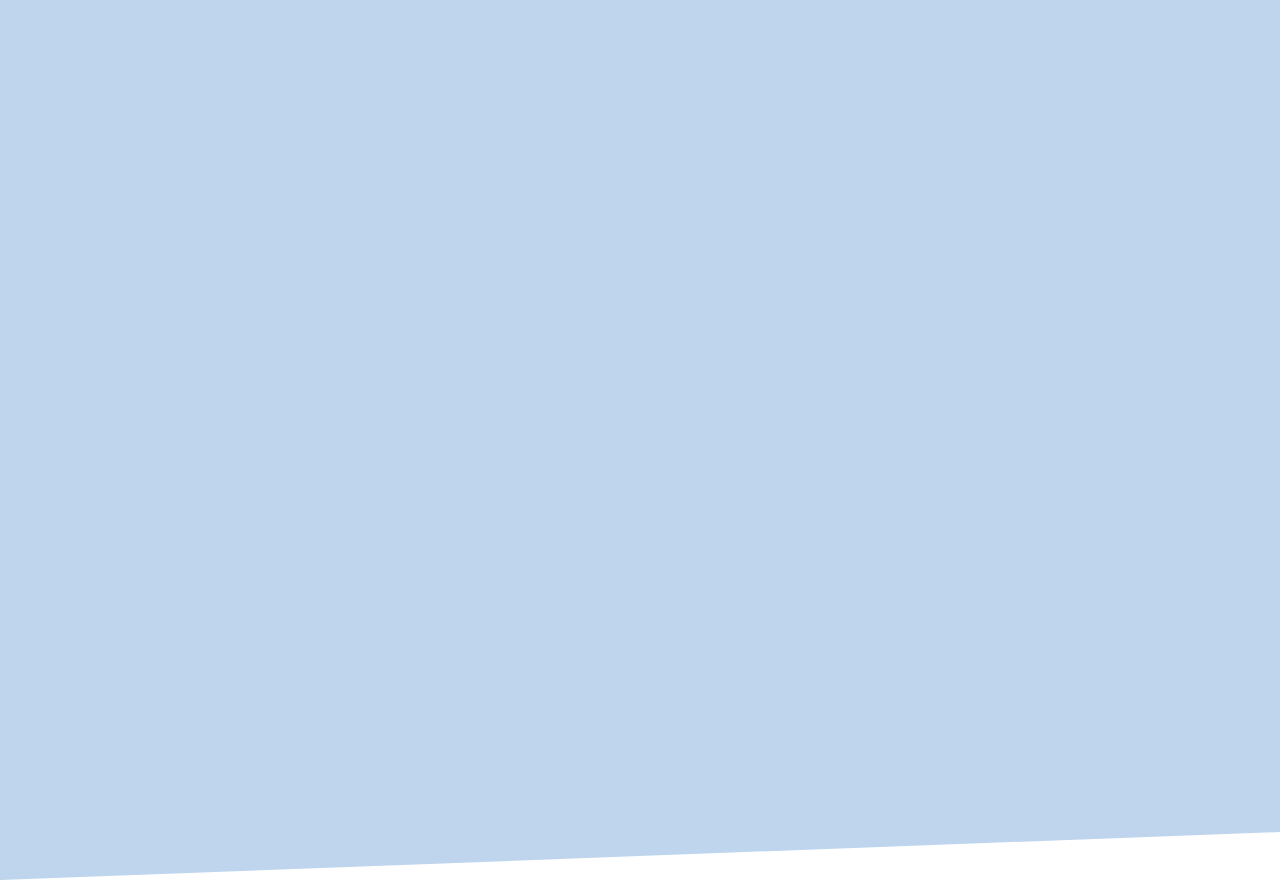
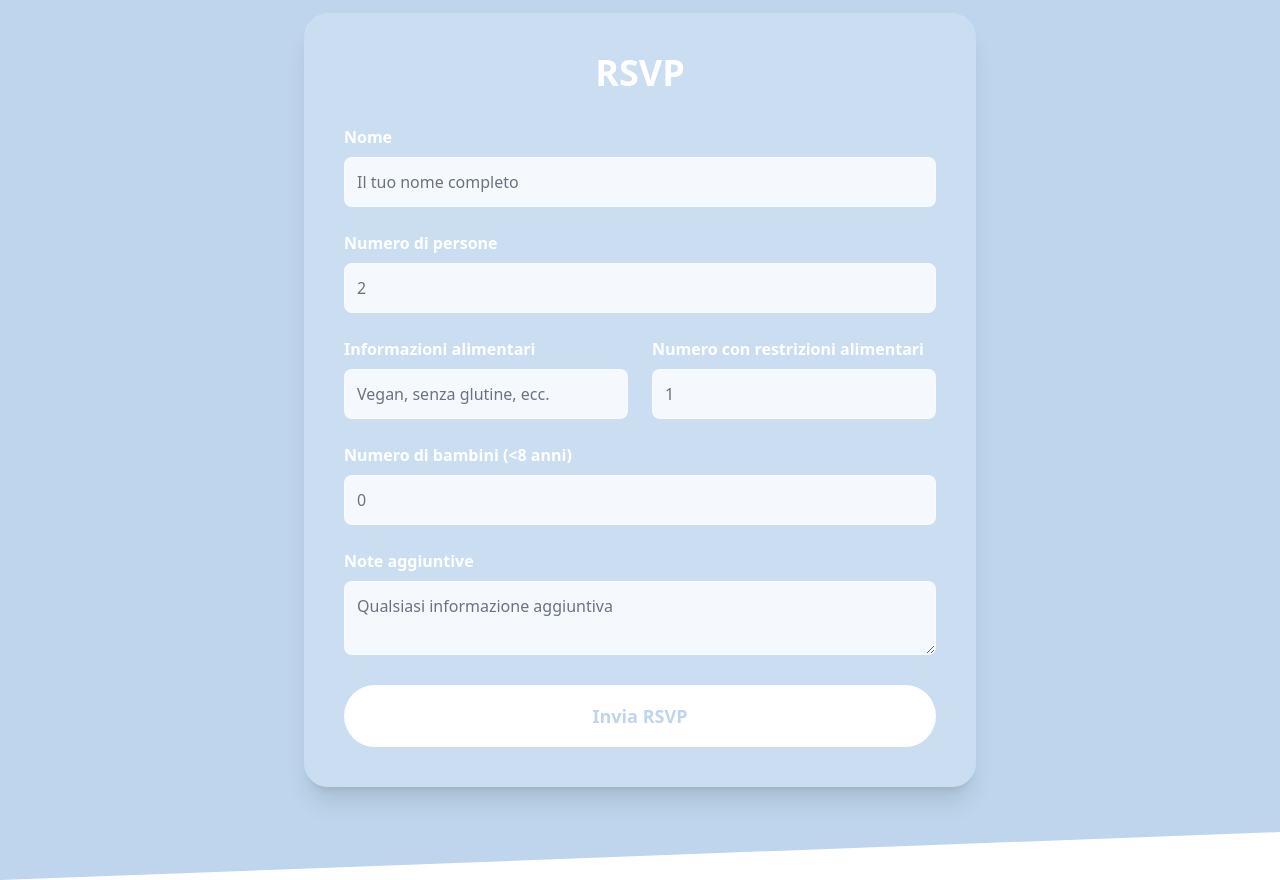
Before and after one commit to AlexFrancescon2/wedding-site, a React (Vite) app: page / in a window 1280 px wide. Shown: the part 880-1760 px from the top of the page. Built offline with nearby package versions, Linux system fonts and the light colour scheme.

Commit message:
form WIP

```diff
--- /dev/null
+++ b/firebase.ts
@@ -0,0 +1,18 @@
+import { getFirestore } from "firebase/firestore";
+import { initializeApp } from "firebase/app";
+
+// Your web app's Firebase configuration
+const firebaseConfig = {
+  apiKey: "AIzaSyANPmEvvfGuZYJjg9ugfMneUfRbjk-SHlw",
+  authDomain: "rsvp-wedding-3e6b9.firebaseapp.com",
+  projectId: "rsvp-wedding-3e6b9",
+  storageBucket: "rsvp-wedding-3e6b9.firebasestorage.app",
+  messagingSenderId: "815678010936",
+  appId: "1:815678010936:web:7347c834f705e73efb18cd",
+  measurementId: "G-ZSC0H7FT0N",
+};
+
+const app = initializeApp(firebaseConfig);
+
+// Firestore instance
+export const db = getFirestore(app);
--- a/package.json
+++ b/package.json
@@ -10,10 +10,12 @@
     "preview": "vite preview"
   },
   "dependencies": {
+    "firebase": "^12.5.0",
     "framer-motion": "^12.23.22",
     "lucide-react": "^0.544.0",
     "react": "^19.1.1",
     "react-dom": "^19.1.1",
+    "react-hook-form": "^7.66.0",
     "react-i18next": "^16.0.0",
     "react-router-dom": "^7.9.3",
     "react-world-flags": "^1.6.0"
--- a/src/components/Form.tsx
+++ b/src/components/Form.tsx
@@ -1,10 +1,160 @@
+import { Timestamp, addDoc, collection } from "firebase/firestore";
+
+import { SuccessPopup } from "./SuccessPopup";
+import { db } from "../../firebase";
+import { useForm } from "react-hook-form";
+import { useState } from "react";
+
+interface FormData {
+  name: string;
+  people: number;
+  dietary: string;
+  dietaryCount: number;
+  kids: number;
+  notes: string;
+}
+
 export const Form = () => {
+  const [showSuccess, setShowSuccess] = useState(false);
+  const {
+    register,
+    handleSubmit,
+    reset,
+    formState: { errors, isSubmitting },
+  } = useForm<FormData>();
+
+  const onSubmit = async (data: FormData) => {
+    try {
+      await addDoc(collection(db, "rsvps"), {
+        name: data.name || "",
+        people: Number(data.people) || 0,
+        dietary: data.dietary || "",
+        dietaryCount: Number(data.dietaryCount) || 0,
+        kids: Number(data.kids) || 0,
+        notes: data.notes || "",
+        timestamp: Timestamp.fromDate(new Date()),
+      });
+
+      reset();
+      setShowSuccess(true);
+    } catch (error) {
+      console.error(error);
+      alert("Oops! Something went wrong. Please try again.");
+    }
+  };
+
   return (
-    <div className="relative h-[120vh] w-screen overflow-hidden bg-primary clip-trapezoid-both">
+    <div className="relative h-[120vh] w-screen overflow-hidden bg-primary clip-trapezoid-both flex items-center justify-center">
       <div id="rsvp-form" className="absolute top-[50px]" />
-      <div className="p-10 text-white">
-        <h2 className="text-3xl font-bold">Contact Form</h2>
-      </div>
+
+      <form
+        onSubmit={handleSubmit(onSubmit)}
+        className="bg-white/20 backdrop-blur-md p-10 rounded-3xl max-w-2xl w-full text-black shadow-xl"
+      >
+        <h2 className="text-4xl font-bold mb-8 text-center text-white">RSVP</h2>
+
+        {/* Name */}
+        <div className="mb-6">
+          <label className="block mb-2 font-semibold text-white">Nome</label>
+          <input
+            {...register("name", { required: "Inserisci il tuo nome" })}
+            className="w-full p-3 rounded-lg bg-white/80 text-black placeholder-gray-500 border border-white/30 focus:border-primary focus:ring focus:ring-primary/30 transition"
+            placeholder="Il tuo nome completo"
+          />
+          {errors.name && (
+            <p className="text-red-400 text-sm mt-1">{errors.name.message}</p>
+          )}
+        </div>
+
+        {/* Number of people */}
+        <div className="mb-6">
+          <label className="block mb-2 font-semibold text-white">
+            Numero di persone
+          </label>
+          <input
+            type="number"
+            {...register("people", {
+              required: "Indica il numero di persone",
+              min: { value: 1, message: "Almeno 1 persona" },
+            })}
+            className="w-full p-3 rounded-lg bg-white/80 text-black placeholder-gray-500 border border-white/30 focus:border-primary focus:ring focus:ring-primary/30 transition"
+            placeholder="2"
+          />
+          {errors.people && (
+            <p className="text-red-400 text-sm mt-1">{errors.people.message}</p>
+          )}
+        </div>
+
+        {/* Two fields side by side: Dietary info + number of people with dietary restrictions */}
+        <div className="grid grid-cols-1 md:grid-cols-2 gap-6 mb-6">
+          <div>
+            <label className="block mb-2 font-semibold text-white">
+              Informazioni alimentari
+            </label>
+            <input
+              {...register("dietary")}
+              className="w-full p-3 rounded-lg bg-white/80 text-black placeholder-gray-500 border border-white/30 focus:border-primary focus:ring focus:ring-primary/30 transition"
+              placeholder="Vegan, senza glutine, ecc."
+            />
+          </div>
+
+          <div>
+            <label className="block mb-2 font-semibold text-white">
+              Numero con restrizioni alimentari
+            </label>
+            <input
+              type="number"
+              {...register("dietaryCount")}
+              className="w-full p-3 rounded-lg bg-white/80 text-black placeholder-gray-500 border border-white/30 focus:border-primary focus:ring focus:ring-primary/30 transition"
+              placeholder="1"
+            />
+          </div>
+        </div>
+
+        {/* Number of kids */}
+        <div className="mb-6">
+          <label className="block mb-2 font-semibold text-white">
+            Numero di bambini (&lt;8 anni)
+          </label>
+          <input
+            type="number"
+            {...register("kids")}
+            className="w-full p-3 rounded-lg bg-white/80 text-black placeholder-gray-500 border border-white/30 focus:border-primary focus:ring focus:ring-primary/30 transition"
+            placeholder="0"
+          />
+        </div>
+
+        {/* Additional notes */}
+        <div className="mb-6">
+          <label className="block mb-2 font-semibold text-white">
+            Note aggiuntive
+          </label>
+          <textarea
+            {...register("notes")}
+            className="w-full p-3 rounded-lg bg-white/80 text-black placeholder-gray-500 border border-white/30 focus:border-primary focus:ring focus:ring-primary/30 transition"
+            placeholder="Qualsiasi informazione aggiuntiva"
+          />
+        </div>
+
+        {/* Submit button */}
+        <button
+          type="submit"
+          disabled={isSubmitting}
+          className="w-full py-4 bg-white text-primary font-semibold rounded-full hover:bg-white/90 transition text-lg"
+        >
+          {isSubmitting ? "Invio..." : "Invia RSVP"}
+        </button>
+      </form>
+
+      {showSuccess && (
+        <SuccessPopup
+          message="Grazie! RSVP ricevuto 🎉"
+          gifUrl="https://media.giphy.com/media/26xBwdIuRJiAIqHwA/giphy.gif"
+          onClose={() => setShowSuccess(false)}
+        />
+      )}
     </div>
   );
 };
+
+///entry.1673626679=Nome&entry.124610597=People&entry.2012505343=Dieta+info&entry.2015780199=number+of+dieta&entry.121606933=number+of+kids&entry.999310727=NOteeees
--- /dev/null
+++ b/src/components/SuccessPopup.tsx
@@ -0,0 +1,47 @@
+import { AnimatePresence, motion } from "framer-motion";
+
+interface SuccessPopupProps {
+  message: string;
+  gifUrl?: string;
+  onClose: () => void;
+}
+
+export const SuccessPopup = ({
+  message,
+  gifUrl,
+  onClose,
+}: SuccessPopupProps) => {
+  return (
+    <AnimatePresence>
+      <motion.div
+        className="fixed inset-0 bg-black/50 flex items-center justify-center z-50"
+        initial={{ opacity: 0 }}
+        animate={{ opacity: 1 }}
+        exit={{ opacity: 0 }}
+      >
+        <motion.div
+          className="bg-white rounded-xl p-8 max-w-sm w-full text-center relative"
+          initial={{ scale: 0.8, opacity: 0 }}
+          animate={{ scale: 1, opacity: 1 }}
+          exit={{ scale: 0.8, opacity: 0 }}
+          transition={{ duration: 0.3 }}
+        >
+          {gifUrl && (
+            <img
+              src={gifUrl}
+              alt="Celebration"
+              className="mx-auto mb-4 w-32 h-32"
+            />
+          )}
+          <h2 className="text-xl font-bold mb-2">{message}</h2>
+          <button
+            className="mt-4 px-6 py-2 bg-primary text-white rounded-full font-semibold hover:bg-primary/80 transition"
+            onClick={onClose}
+          >
+            Chiudi
+          </button>
+        </motion.div>
+      </motion.div>
+    </AnimatePresence>
+  );
+};
```
Also changed, not shown: 1 other file (tests, documents, lock files or other folders).
